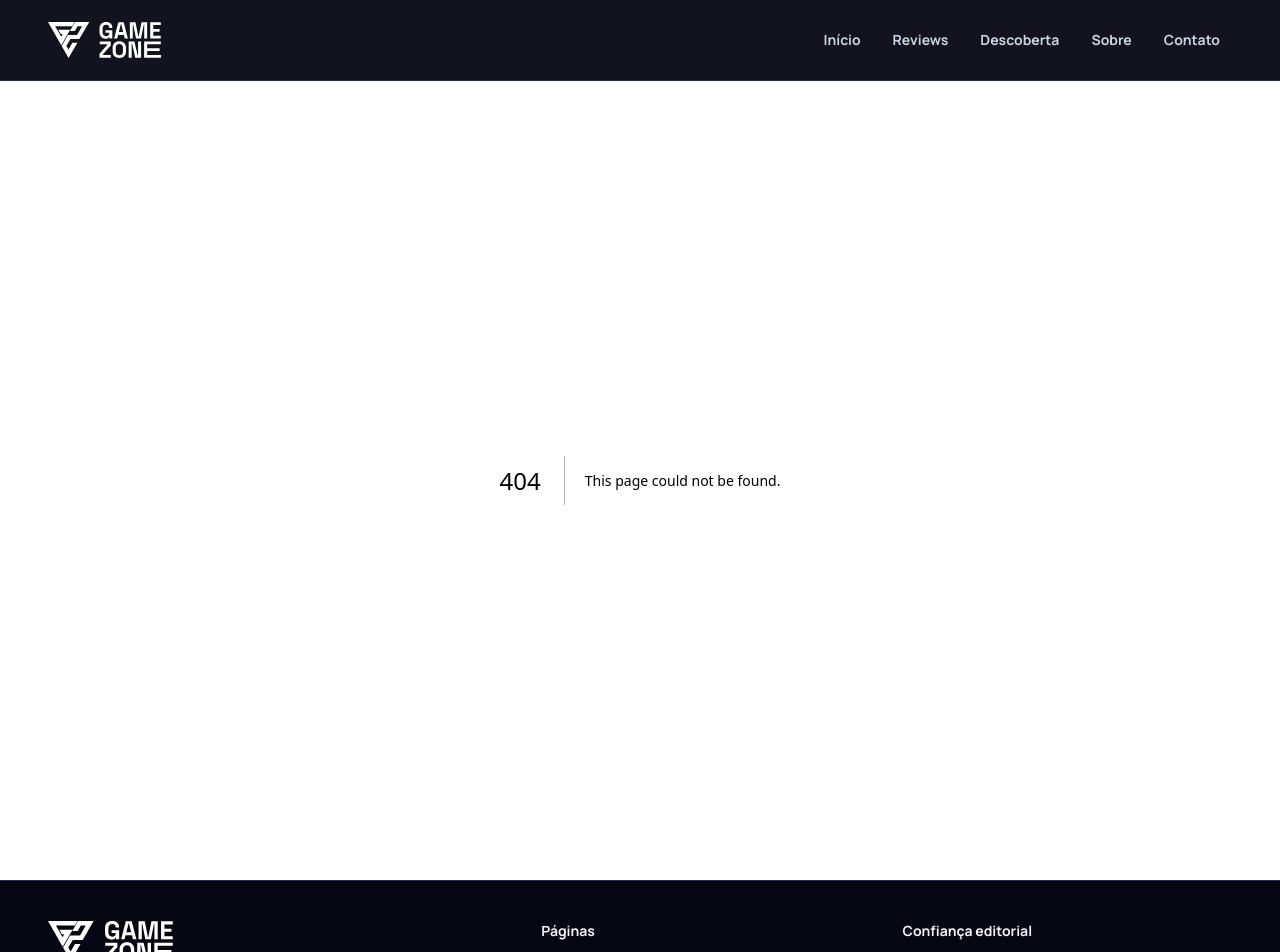
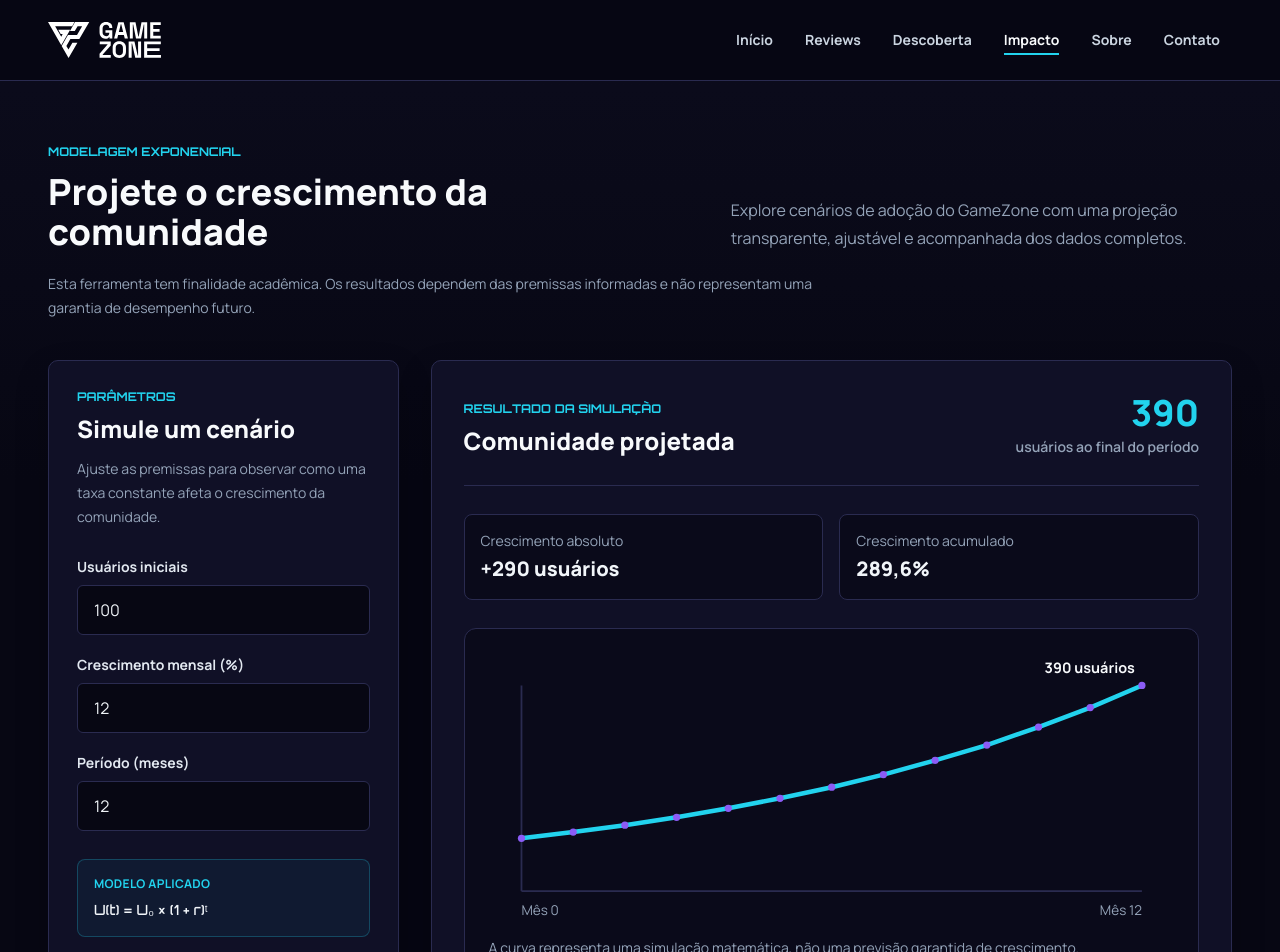
Before and after one commit to GameZone-source/GameZone-source.github.io, a Next.js app: page /impacto in a window 1280 px wide. Before the commit this address had no page. Shown: the top 952 px of the page. Built offline with nearby package versions, Linux system fonts and the light colour scheme.

Commit message:
feat: add accessible impact projection

```diff
--- /dev/null
+++ b/app/impacto/page.jsx
@@ -0,0 +1,26 @@
+import { SectionHeader } from '@/components/SectionHeader'
+import { GrowthProjection } from '@/components/impacto/GrowthProjection'
+
+export const metadata = {
+  title: 'Impacto | GameZone',
+  description: 'Simulação de crescimento exponencial da comunidade GameZone.'
+}
+
+export default function ImpactPage() {
+  return (
+    <section className="page-shell py-14 md:py-16">
+      <SectionHeader
+        as="h1"
+        label="Modelagem exponencial"
+        title="Projete o crescimento da comunidade"
+        description="Explore cenários de adoção do GameZone com uma projeção transparente, ajustável e acompanhada dos dados completos."
+      />
+      <p className="mt-5 max-w-3xl text-sm leading-6 text-slate-400">
+        Esta ferramenta tem finalidade acadêmica. Os resultados dependem das premissas informadas e não representam uma garantia de desempenho futuro.
+      </p>
+      <div className="mt-10">
+        <GrowthProjection />
+      </div>
+    </section>
+  )
+}
--- a/components/Navbar.jsx
+++ b/components/Navbar.jsx
@@ -8,6 +8,7 @@ const links = [
   { href: '/', label: 'Início' },
   { href: '/reviews', label: 'Reviews' },
   { href: '/descoberta', label: 'Descoberta' },
+  { href: '/impacto', label: 'Impacto' },
   { href: '/sobre', label: 'Sobre' },
   { href: '/contato', label: 'Contato' }
 ]
--- /dev/null
+++ b/components/impacto/GrowthProjection.jsx
@@ -0,0 +1,110 @@
+'use client'
+
+import { useState } from 'react'
+import { calculateProjection, validateProjection } from '@/lib/projection'
+import { ProjectionChart } from './ProjectionChart'
+import { ProjectionTable } from './ProjectionTable'
+
+const defaults = {
+  initialUsers: 100,
+  monthlyRatePercent: 12,
+  months: 12
+}
+
+const fields = [
+  { key: 'initialUsers', label: 'Usuários iniciais', min: 1, max: 1000000, step: 1 },
+  { key: 'monthlyRatePercent', label: 'Crescimento mensal (%)', min: 0, max: 100, step: 0.01 },
+  { key: 'months', label: 'Período (meses)', min: 1, max: 36, step: 1 }
+]
+
+export function GrowthProjection() {
+  const [values, setValues] = useState(defaults)
+  const [errors, setErrors] = useState({})
+  const [result, setResult] = useState(() => calculateProjection(defaults))
+
+  function updateValue(key, rawValue) {
+    const nextValues = { ...values, [key]: rawValue === '' ? '' : Number(rawValue) }
+    const numericValues = Object.fromEntries(
+      Object.entries(nextValues).map(([entryKey, value]) => [entryKey, value === '' ? Number.NaN : value])
+    )
+    const validation = validateProjection(numericValues)
+
+    setValues(nextValues)
+    setErrors(validation.errors)
+
+    if (validation.valid) {
+      setResult(calculateProjection(numericValues))
+    }
+  }
+
+  return (
+    <div className="grid gap-8 xl:grid-cols-[minmax(17rem,0.7fr)_minmax(0,1.6fr)]">
+      <aside className="panel-surface h-fit p-6 sm:p-7" aria-labelledby="projection-parameters-title">
+        <p className="kicker">Parâmetros</p>
+        <h2 id="projection-parameters-title" className="mt-2 text-2xl font-black text-slate-50">Simule um cenário</h2>
+        <p className="mt-3 text-sm leading-6 text-slate-400">
+          Ajuste as premissas para observar como uma taxa constante afeta o crescimento da comunidade.
+        </p>
+
+        <div className="mt-7 space-y-5">
+          {fields.map((field) => {
+            const errorId = `${field.key}-error`
+            const error = errors[field.key]
+            return (
+              <div key={field.key}>
+                <label htmlFor={field.key} className="mb-2 block text-sm font-bold text-slate-200">{field.label}</label>
+                <input
+                  id={field.key}
+                  className="field"
+                  type="number"
+                  min={field.min}
+                  max={field.max}
+                  step={field.step}
+                  value={values[field.key]}
+                  aria-invalid={error ? 'true' : undefined}
+                  aria-describedby={error ? errorId : undefined}
+                  onChange={(event) => updateValue(field.key, event.target.value)}
+                />
+                {error && <p id={errorId} className="mt-2 text-sm font-semibold text-red-300">{error}</p>}
+              </div>
+            )
+          })}
+        </div>
+
+        <div className="mt-7 rounded-lg border border-cyan/25 bg-cyan/5 p-4">
+          <p className="text-xs font-bold uppercase tracking-wide text-cyan">Modelo aplicado</p>
+          <p className="mt-2 font-display text-sm text-slate-100">U(t) = U₀ × (1 + r)ᵗ</p>
+        </div>
+      </aside>
+
+      <section className="panel-surface min-w-0 p-6 sm:p-8" aria-labelledby="projection-result-title" aria-live="polite">
+        <div className="flex flex-col gap-5 border-b border-line pb-7 sm:flex-row sm:items-end sm:justify-between">
+          <div>
+            <p className="kicker">Resultado da simulação</p>
+            <h2 id="projection-result-title" className="mt-2 text-2xl font-black text-slate-50">Comunidade projetada</h2>
+          </div>
+          <div className="sm:text-right">
+            <p className="text-4xl font-black text-cyan">{result.finalUsers.toLocaleString('pt-BR')}</p>
+            <p className="mt-1 text-sm font-semibold text-slate-400">usuários ao final do período</p>
+          </div>
+        </div>
+
+        <dl className="grid gap-4 py-7 sm:grid-cols-2">
+          <div className="rounded-lg border border-line bg-ink/60 p-4">
+            <dt className="text-sm text-slate-400">Crescimento absoluto</dt>
+            <dd className="mt-1 text-xl font-black text-slate-100">+{result.absoluteGrowth.toLocaleString('pt-BR')} usuários</dd>
+          </div>
+          <div className="rounded-lg border border-line bg-ink/60 p-4">
+            <dt className="text-sm text-slate-400">Crescimento acumulado</dt>
+            <dd className="mt-1 text-xl font-black text-slate-100">{result.accumulatedRatePercent.toLocaleString('pt-BR', { maximumFractionDigits: 1 })}%</dd>
+          </div>
+        </dl>
+
+        <ProjectionChart points={result.points} />
+        <div className="mt-7">
+          <ProjectionTable points={result.points} />
+        </div>
+      </section>
+    </div>
+  )
+}
--- /dev/null
+++ b/components/impacto/ProjectionChart.jsx
@@ -0,0 +1,51 @@
+export function ProjectionChart({ points }) {
+  const width = 760
+  const height = 300
+  const padding = 36
+  const maxMonth = Math.max(points.at(-1)?.month ?? 1, 1)
+  const maxUsers = Math.max(...points.map((point) => point.users), 1)
+  const minUsers = Math.min(...points.map((point) => point.users), 0)
+  const userRange = Math.max(maxUsers - minUsers, 1)
+
+  const coordinates = points.map((point) => ({
+    ...point,
+    x: padding + (point.month / maxMonth) * (width - padding * 2),
+    y: height - padding - ((point.users - minUsers) / userRange) * (height - padding * 2)
+  }))
+
+  const path = coordinates
+    .map((point, index) => `${index === 0 ? 'M' : 'L'} ${point.x.toFixed(2)} ${point.y.toFixed(2)}`)
+    .join(' ')
+  const lastPoint = coordinates.at(-1)
+
+  return (
+    <figure className="overflow-hidden rounded-xl border border-line bg-ink/60 p-4 sm:p-6">
+      <svg
+        viewBox={`0 0 ${width} ${height}`}
+        className="h-auto w-full"
+        role="img"
+        aria-labelledby="projection-chart-title projection-chart-description"
+      >
+        <title id="projection-chart-title">Curva de crescimento de usuários</title>
+        <desc id="projection-chart-description">
+          Projeção exponencial de {points[0].users.toLocaleString('pt-BR')} usuários no mês zero para{' '}
+          {lastPoint.users.toLocaleString('pt-BR')} usuários no mês {lastPoint.month}.
+        </desc>
+        <line x1={padding} y1={height - padding} x2={width - padding} y2={height - padding} stroke="#2A2B50" strokeWidth="2" />
+        <line x1={padding} y1={padding} x2={padding} y2={height - padding} stroke="#2A2B50" strokeWidth="2" />
+        <path d={path} fill="none" stroke="#22D3EE" strokeWidth="5" strokeLinecap="round" strokeLinejoin="round" />
+        {coordinates.map((point) => (
+          <circle key={point.month} cx={point.x} cy={point.y} r="4" fill="#8B5CF6" />
+        ))}
+        <text x={padding} y={height - 9} fill="#94A3B8" fontSize="15">Mês 0</text>
+        <text x={width - padding} y={height - 9} fill="#94A3B8" fontSize="15" textAnchor="end">Mês {lastPoint.month}</text>
+        <text x={lastPoint.x - 8} y={Math.max(lastPoint.y - 14, 22)} fill="#F8FAFC" fontSize="16" fontWeight="700" textAnchor="end">
+          {lastPoint.users.toLocaleString('pt-BR')} usuários
+        </text>
+      </svg>
+      <figcaption className="mt-3 text-sm leading-6 text-slate-400">
+        A curva representa uma simulação matemática, não uma previsão garantida de crescimento.
+      </figcaption>
+    </figure>
+  )
+}
--- /dev/null
+++ b/components/impacto/ProjectionTable.jsx
@@ -0,0 +1,23 @@
+export function ProjectionTable({ points }) {
+  return (
+    <div className="overflow-x-auto rounded-xl border border-line">
+      <table className="w-full border-collapse text-left" aria-label="Projeção mensal de usuários">
+        <caption className="sr-only">Projeção mensal de usuários</caption>
+        <thead className="bg-panelSoft text-slate-100">
+          <tr>
+            <th scope="col" className="px-5 py-3 text-sm font-black">Período</th>
+            <th scope="col" className="px-5 py-3 text-sm font-black">Usuários projetados</th>
+          </tr>
+        </thead>
+        <tbody>
+          {points.map((point) => (
+            <tr key={point.month} className="border-t border-line text-slate-300">
+              <th scope="row" className="px-5 py-3 font-semibold">Mês {point.month}</th>
+              <td className="px-5 py-3">{point.users.toLocaleString('pt-BR')} usuários</td>
+            </tr>
+          ))}
+        </tbody>
+      </table>
+    </div>
+  )
+}
```
Also changed, not shown: 1 other file (tests, documents, lock files or other folders).
